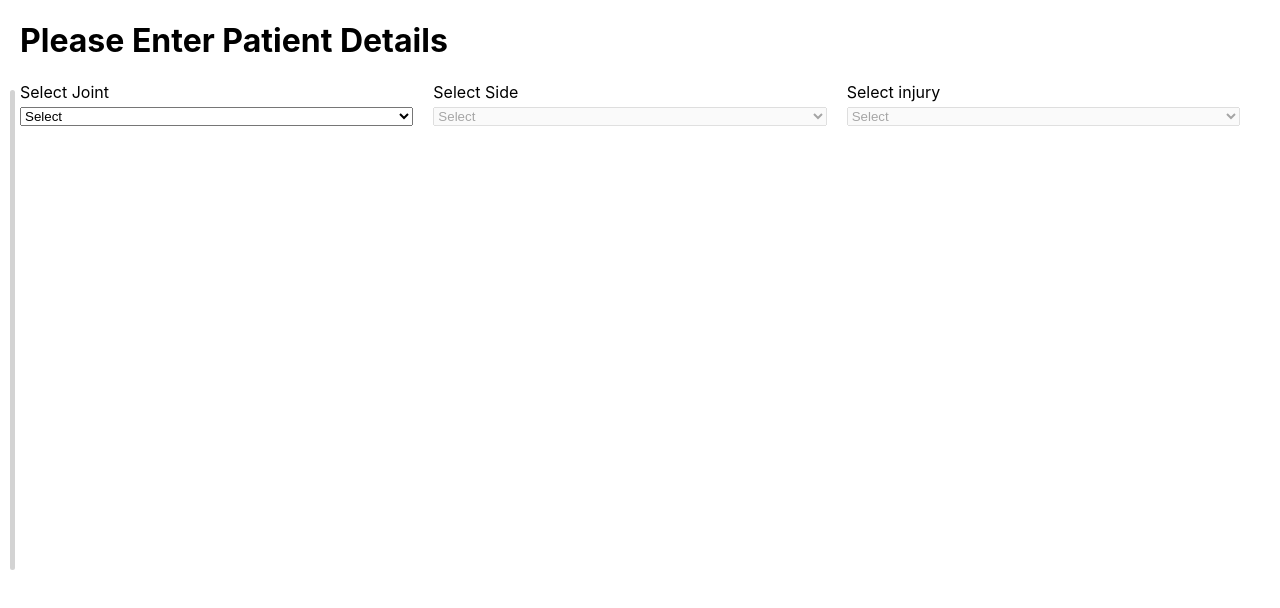
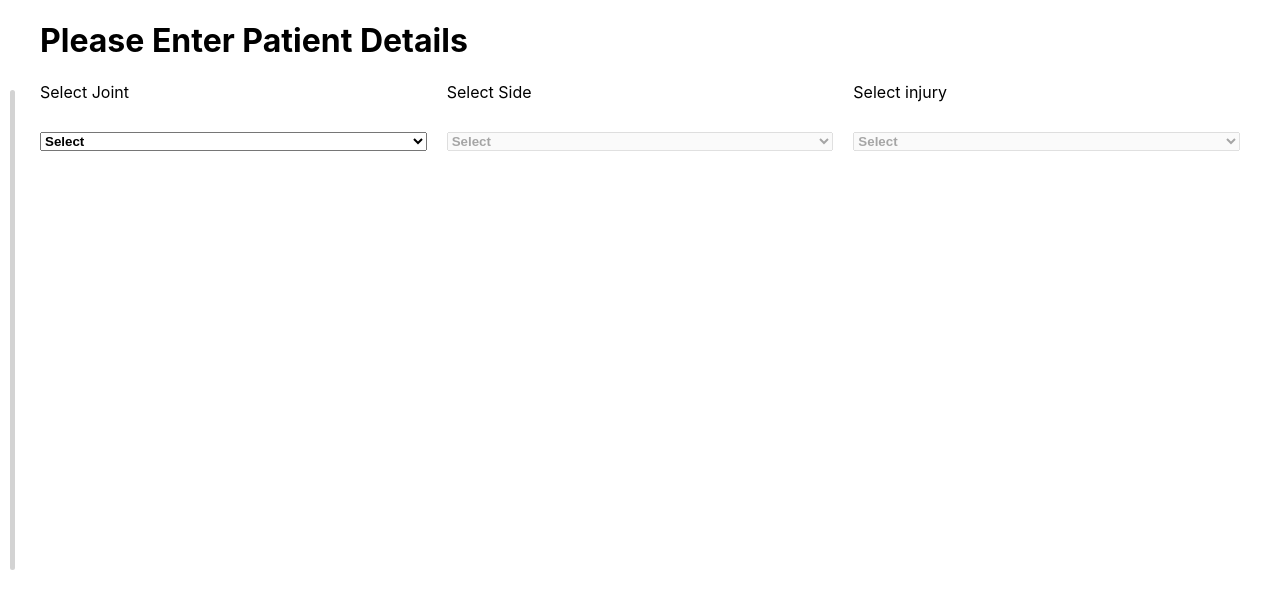
Before and after one commit to shivanshchopra7/React-basic-form, a React (Create React App) app: page / in a window 1280 px wide. Shown: the top 608 px of the page. Built offline with nearby package versions, Linux system fonts and the light colour scheme.

Commit message:
updating styling

```diff
--- a/src/App.js
+++ b/src/App.js
@@ -94,7 +94,8 @@ function App() {
         </div>
       </div>
       <h1>Please Enter Patient Details</h1>
-      <div id="list">
+      <div id="list" className='list-container'>
+
         <SelectGroup
           heading="Select Joint"
           id="option1"
@@ -112,7 +113,9 @@ function App() {
           disabled={false}
           onChange={(e) => handleInputChange("selectedJoint", e.target.value)}
           selectedOption={formData.selectedJoint}
+          style={{ marginTop: '200px' }}
         />
+
         <SelectGroup
           heading="Select Side"
           id="option2"
--- a/src/style.css
+++ b/src/style.css
@@ -1,5 +1,6 @@
 body {
     margin: 20px;
+    margin-left: 40px;
 }
 
 #list {
@@ -61,15 +62,13 @@ body {
     margin-left: 40px;
     padding: 10px;
     border-radius: 10%;
-    background-color: beige;
-    border-color: slateblue;
+
   }
 
   #submitBtn:hover {
     cursor: pointer;
-    font-weight: bold;
-    background-color: slateblue;
-    border-color: yellow;
+
+    background-color: lightgray;
   }
   .answer-label {
     margin-right: 10px;
@@ -80,6 +79,19 @@ body {
   }
 
   .question-container{
-    margin-left: 20px;
+
     margin-top: 120px;
   }
+
+ #option1{
+    margin-top: 30px;
+    font-weight: bold;
+ }
+ #option2{
+    margin-top: 30px;
+    font-weight: bold;
+ }
+ #option3{
+    margin-top: 30px;
+    font-weight: bold;
+ }
```
